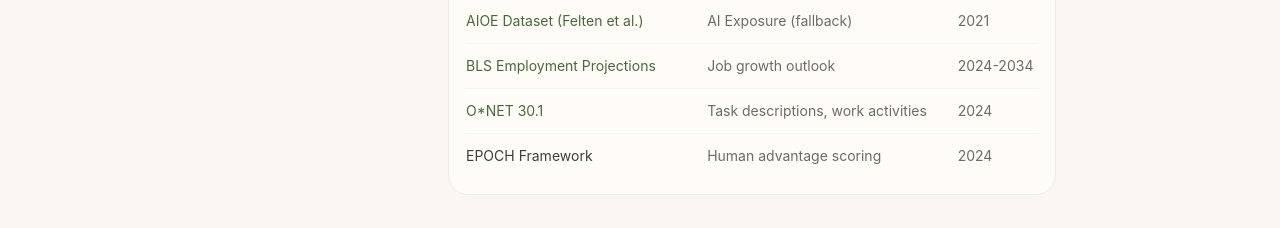
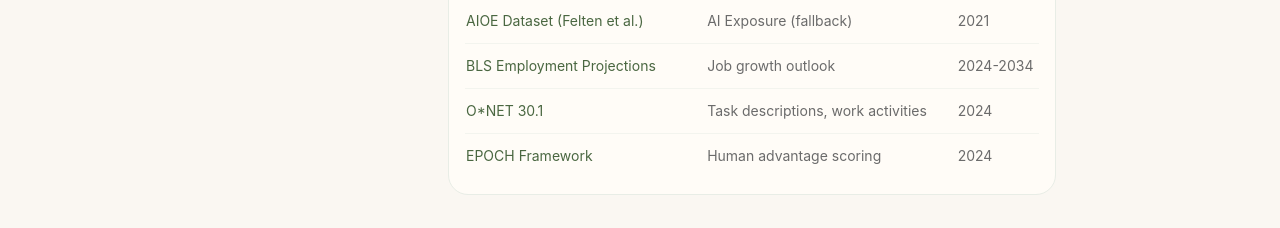
Before and after one commit to jzhao23/american-dream-jobs, a Next.js app: page /methodology in a window 1280 px wide. Shown: the part 3200-3428 px from the top of the page. Built offline with nearby package versions, Linux system fonts and the light colour scheme.

Commit message:
Add SSRN link to EPOCH Framework in Data Sources
https://claude.ai/code/session_01NRE9ZioEGuLMEHbuqSmaEF

```diff
--- a/src/app/methodology/page.tsx
+++ b/src/app/methodology/page.tsx
@@ -542,7 +542,11 @@ export default function MethodologyPage() {
                       <td className="py-3">2024</td>
                     </tr>
                     <tr>
-                      <td className="py-3 pr-4 text-ds-slate">EPOCH Framework</td>
+                      <td className="py-3 pr-4">
+                        <a href="https://papers.ssrn.com/sol3/papers.cfm?abstract_id=5028371" target="_blank" rel="noopener noreferrer" className="text-sage hover:text-sage-light hover:underline">
+                          EPOCH Framework
+                        </a>
+                      </td>
                       <td className="py-3 pr-4">Human advantage scoring</td>
                       <td className="py-3">2024</td>
                     </tr>
```
